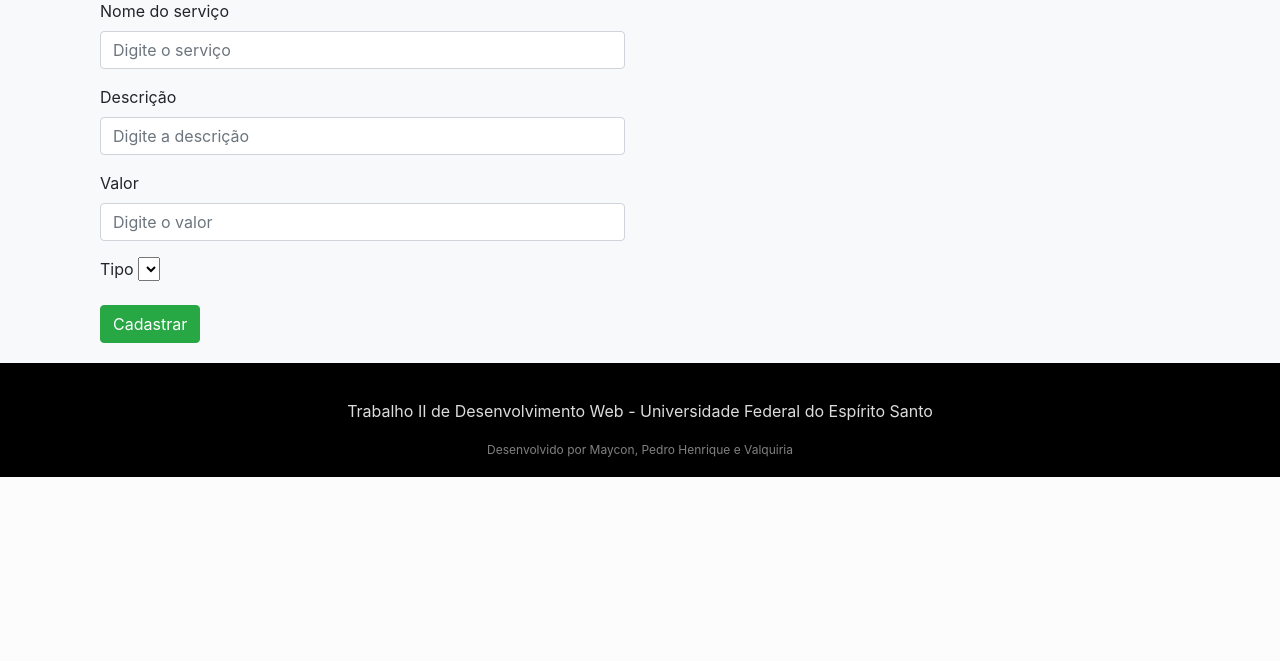
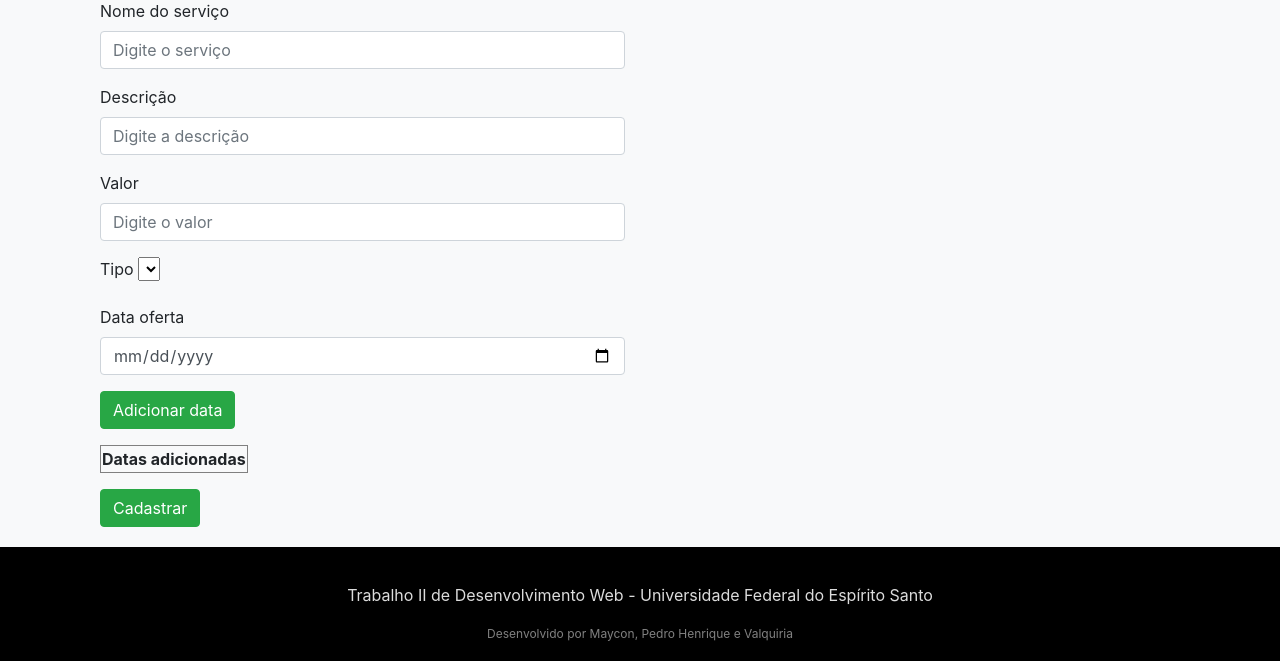
Before and after one commit to ph-robadel/DSW-Trabalho2, a PHP site: page /view/formServicos.php in a window 1280 px wide. Shown: the part 423-1084 px from the top of the page. Before the commit the page ends 900 px from the top, so only its background shows below. Run offline with PHP 8.4, Linux system fonts and the light colour scheme; the visitor is signed in with stand-in values (Sample User, id 1); data that the repository does not hold is empty.

Commit message:
Atualizando formServicos.php

```diff
--- a/view/formServicos.php
+++ b/view/formServicos.php
@@ -15,6 +15,17 @@
         <meta name="viewport" content="width=device-width, initial-scale=1, shrink-to-fit=no">
         <link rel="stylesheet" href="../css/estilo.css">
         <link rel="stylesheet" href="https://cdn.jsdelivr.net/npm/bootstrap@4.5.3/dist/css/bootstrap.min.css" integrity="sha384-TX8t27EcRE3e/ihU7zmQxVncDAy5uIKz4rEkgIXeMed4M0jlfIDPvg6uqKI2xXr2" crossorigin="anonymous">
+
+        <!-- AQUI MAYCON -->
+        <script>
+            function addData(){
+                tabela = document.getElementById("tabela-datas");
+                data = document.getElementById("data");
+                tr = createElement("tr");
+                tr.innerHTML("<td>"+data.value()+"</td>");
+                tabela.appendChild();
+            }
+        </script>
 
     </head>
     <body style="width: auto;" class="bg-light">
@@ -57,6 +68,22 @@
                 </div>
 
                 <div class="form-group col-6">
+                  <label for="">Data oferta</label>
+                  <input class="form-control" type="date" name="data" id="data">
+                </div>
+
+                <div class="form-group col-6">
+                    <buttom class="btn btn-success" onClick="Funcao()">Adicionar data</buttom>
+                </div>
+
+                <div class="form-group col-6">
+                    <table border="1" id="tabela-datas">
+                        <tr>
+                            <th>Datas adicionadas</th>
+                        </tr>
+                    </table>
+                </div>
+                <div class="form-group col-6">
                     <input class="btn btn-success" type="submit" value="Cadastrar">
                 </div>
 
--- a/view/topoPadrao.php
+++ b/view/topoPadrao.php
@@ -31,7 +31,7 @@
                                 echo '<a href="login.php" class="dropdown-item">Cadastrar novo serviço</a>';
                             }else{
                                 echo '<a href="formServicos.php" class="dropdown-item">Cadastrar novo serviço</a>';
-                                echo '<a href="formServicos.php" class="dropdown-item">Meus serviços</a>';
+                                echo '<a href="servicosCliente.php" class="dropdown-item">Meus serviços</a>';
                             }
                         ?>
                     </div>
```
